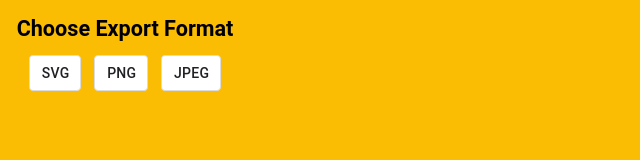
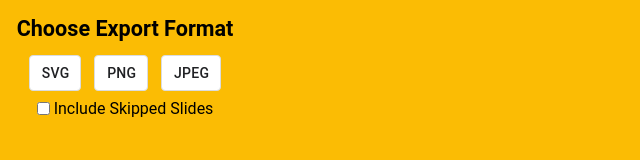
Before and after one commit to Awesome-E/slide-zipper, a website: page extension/popup/index.html in a window 1280 px wide. Shown: the whole page, without its empty margins (0-640 px from the left). Drawn offline with Linux system fonts and the light colour scheme.

Commit message:
Add option to include skipped slides

```diff
--- a/extension/background.js
+++ b/extension/background.js
@@ -20,7 +20,7 @@ api.runtime.onMessage.addListener(async function (request, sender, sendResponse)
       api.tabs.query({ active: true, currentWindow: true }, tabs => {
         const tab = tabs[0]
         if (!tab) return
-        api.tabs.sendMessage(tab.id, { type: 'download', data: request.downloadType })
+        api.tabs.sendMessage(tab.id, { type: 'download', data: Object.assign({ format: request.downloadType }, request.options) })
       })
       sendResponse('forwarding to page')
       break
--- a/extension/popup/index.html
+++ b/extension/popup/index.html
@@ -48,6 +48,17 @@
       background-color: #fff5d7;
       box-shadow: 0 1px 3px 1px rgb(60 64 67 / 15%)
     }
+    .checkbox-container {
+      margin-top: 8px;
+    }
+    .checkbox-container > label {
+      display: flex;
+      justify-content: center;
+      align-items: center;
+    }
+    .checkbox-container > label input[type="checkbox"] {
+      margin: 0 4px 0 0;
+    }
     h1 {
       margin-top: 0;
       font-size: 1.35em;
@@ -94,7 +105,6 @@
       border-radius: 0px;
       transition: 0.75s;
     }
-
   </style>
   <script src="script.js" defer></script>
 </head>
@@ -108,6 +118,9 @@
           <button class="picker-button" tabindex="0" aria-labelledby="png" data-value="png">PNG</button>
           <button class="picker-button" tabindex="0" aria-labelledby="jpeg" data-value="jpeg">JPEG</button>
         </div>
+        <div class="checkbox-container">
+          <label><input type="checkbox" name="include-skipped"> Include Skipped Slides</label>
+        </div>
       </div>
     </div>
   </div>
--- a/extension/popup/script.js
+++ b/extension/popup/script.js
@@ -13,7 +13,8 @@ document.body.addEventListener('click', e => {
   if (!e.target.classList.contains('picker-button')) return
   api.runtime.sendMessage({
     type: 'conversion-request',
-    downloadType: e.target.dataset.value
+    downloadType: e.target.dataset.value,
+    options: { includeSkipped: document.querySelector('[name="include-skipped"]').checked }
   }, () => {})
 })
 document.getElementById('progress-label').addEventListener('click', e => {
```
Also changed, not shown: extension/scripts/downloader.js (+4 -3 lines).
